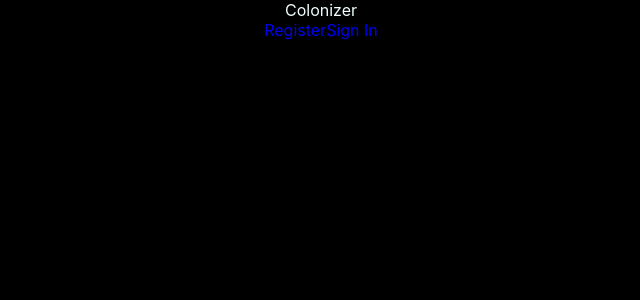
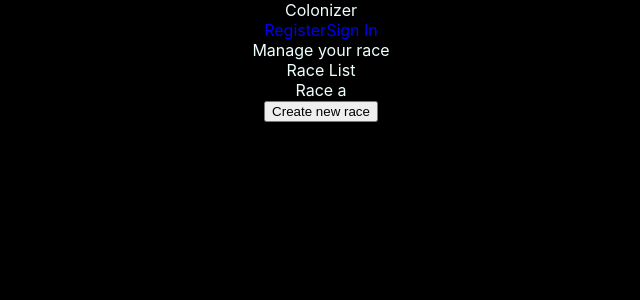
Before and after one commit to fredy-laksmono/colonizer, a React (Create React App) app in the folder client/: page /races in a window 1280 px wide. Shown: the top 300 px of the page, without its empty margins (319-959 px from the left). Built offline with nearby package versions, Linux system fonts and the light colour scheme; no server answers.

Commit message:
Add: Initial race management

```diff
--- a/client/src/App.js
+++ b/client/src/App.js
@@ -9,6 +9,7 @@ import Register from "./pages/Register";
 import SignIn from "./pages/SignIn";
 import UniqueManagement from "./pages/UniqueManagement";
 import RaceDetail from "./pages/RaceDetail";
+import RaceManagement from "./pages/RaceManagement";
 import { CheckSession } from "./services/Auth";
 
 const socket = io.connect("http://localhost:3001");
@@ -87,6 +88,7 @@ function App() {
             }
           />
           <Route path="/unique" element={<UniqueManagement />} />
+          <Route path="/races" element={<RaceManagement />} />
           <Route
             path="/races/new"
             element={<RaceDetail user={user} authenticated={authenticated} />}
--- a/client/src/components/Nav.jsx
+++ b/client/src/components/Nav.jsx
@@ -9,7 +9,7 @@ const Nav = ({ authenticated, user, handleLogOut }) => {
           <div className='signin-nav-menu'>
             <div></div>
             <div className='click-able'>Play</div>
-            <div className='click-able'>Race</div>
+            <Link to="/races" style={{textDecoration: 'none'}}>Race</Link>
             <div></div>
           </div>
           <div className='signin-nav-profile'>
--- /dev/null
+++ b/client/src/pages/RaceManagement.js
@@ -0,0 +1,25 @@
+import { useNavigate } from "react-router-dom";
+
+const RaceManagement = () => {
+  const navigate = useNavigate();
+
+  const handleCreateNewRace = () => {
+    navigate("/races/new");
+  };
+  let raceListRender = (
+    <div>
+      <div>Race List</div>
+      <div>Race a</div>
+    </div>
+  );
+  let toRender = (
+    <div>
+      <div>Manage your race</div>
+      {raceListRender}
+      <button onClick={handleCreateNewRace}>Create new race</button>
+    </div>
+  );
+  return toRender;
+};
+
+export default RaceManagement;
```
